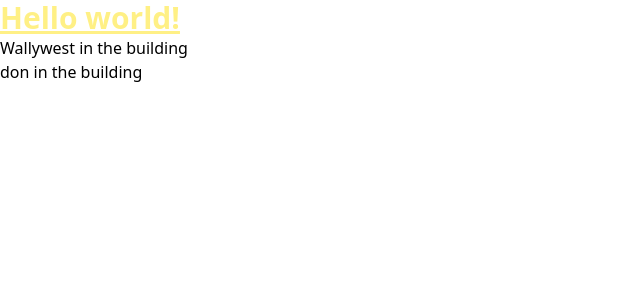
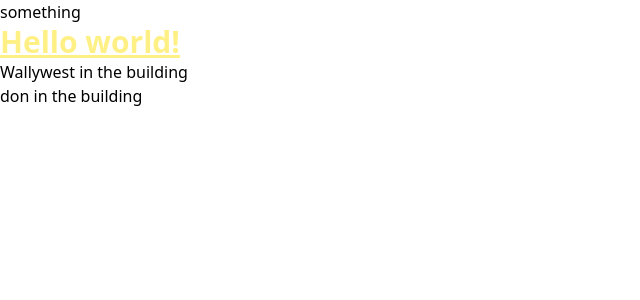
Before and after one commit to Donrealex/Jiji-clone, a React (Vite) app: page / in a window 1280 px wide. Shown: the top 300 px of the page, without its empty margins (0-640 px from the left). Built offline with nearby package versions, Linux system fonts and the light colour scheme.

Commit message:
added text

```diff
--- a/src/App.jsx
+++ b/src/App.jsx
@@ -3,6 +3,7 @@ import React from 'react'
 const App = () => {
   return (
     <div>
+      something
       <h1 className="text-3xl font-bold text-yellow-200 underline">Hello world!</h1>
       <p>Wallywest in the building</p>
       <p>don in the building</p>
```
